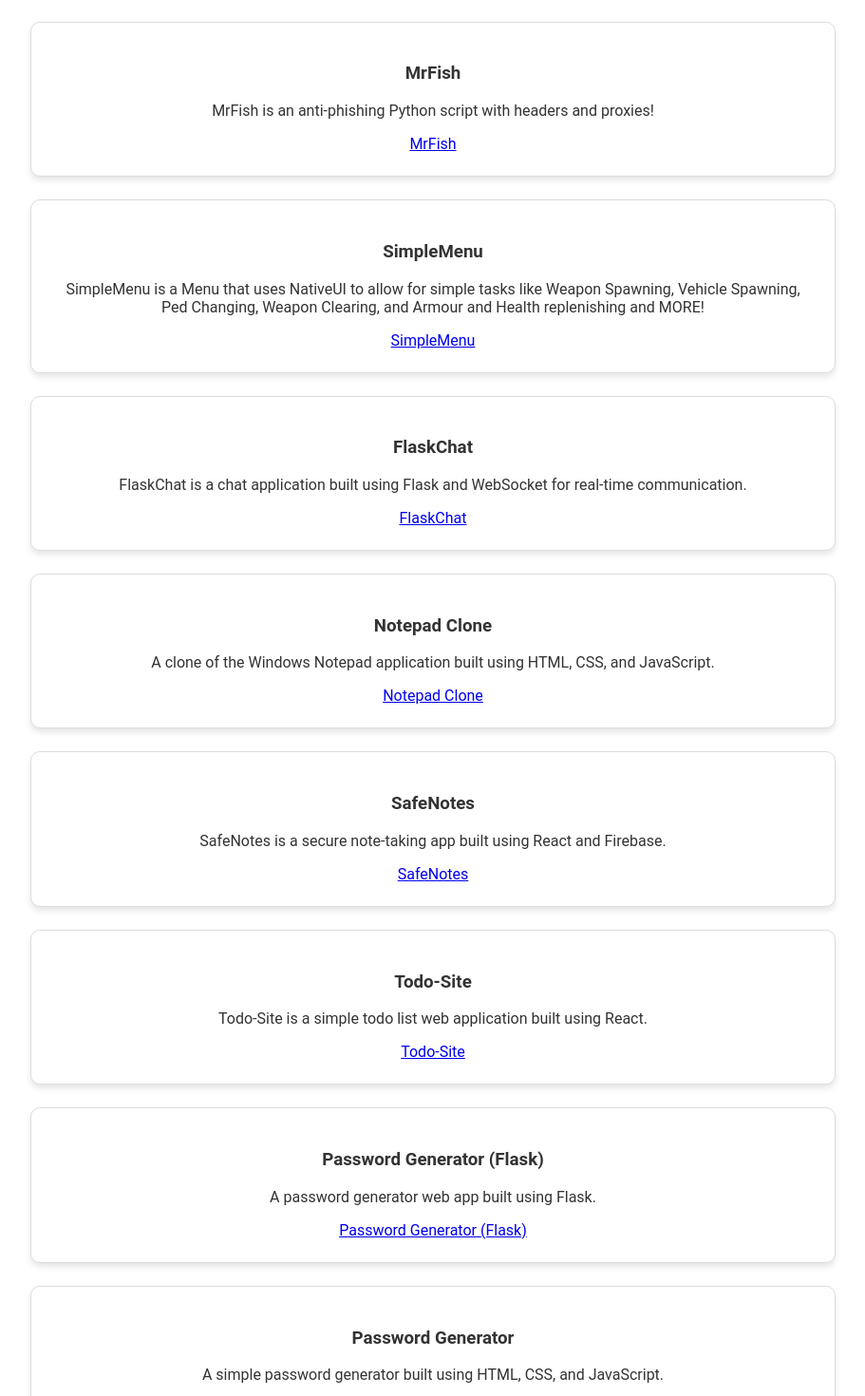
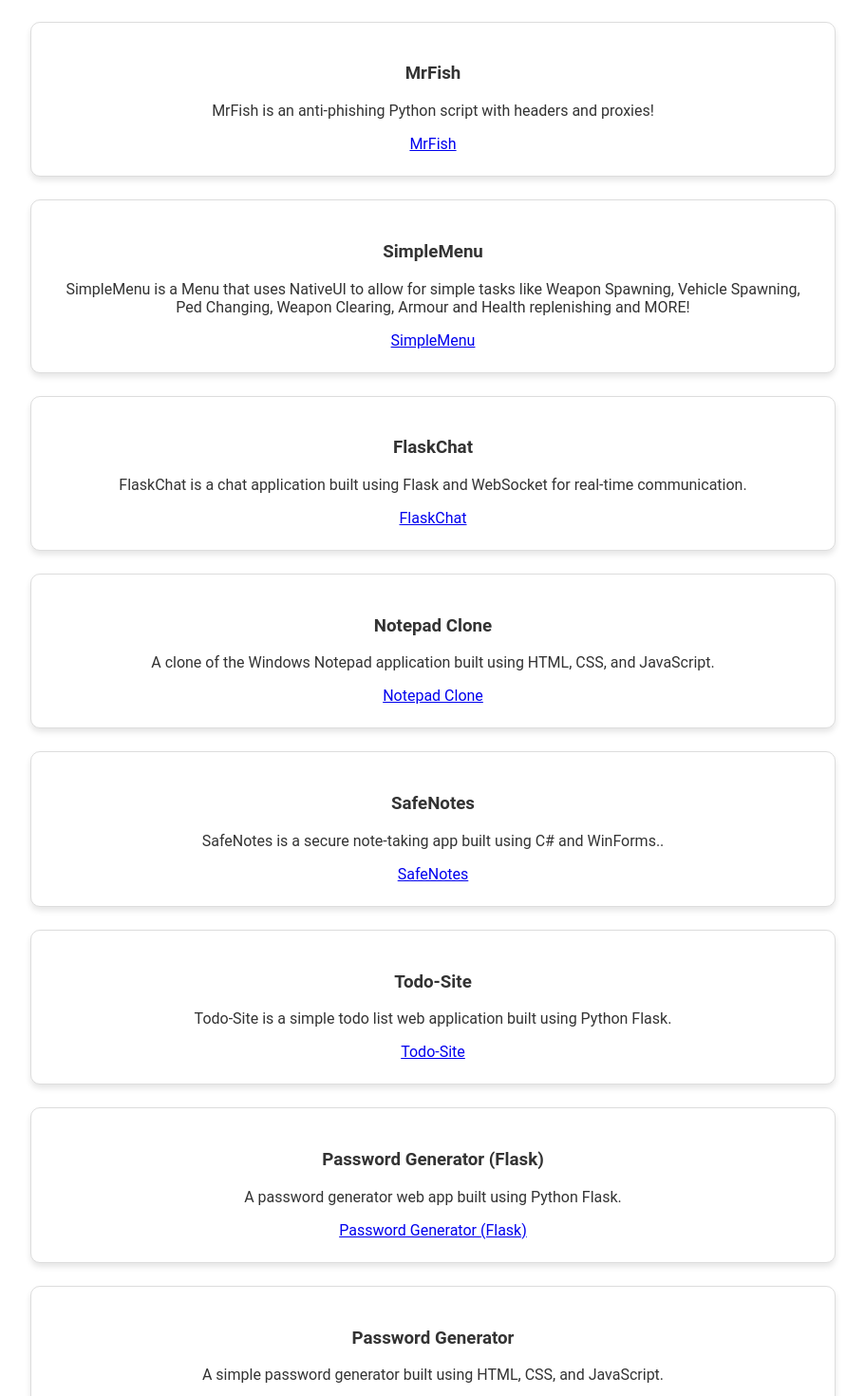
Before and after one commit to Thymester/MyBio-React, a React (Create React App) app: page / in a window 1280 px wide. Shown: the part 541-2011 px from the top of the page at 95% size, without its empty margins (184-1095 px from the left). Built offline with nearby package versions, Linux system fonts and the light colour scheme.

Commit message:
Update Portfolio.js

```diff
--- a/src/components/Portfolio.js
+++ b/src/components/Portfolio.js
@@ -15,7 +15,7 @@
       <div className="portfolio-item">
         <div className="project-details">
           <h3>SimpleMenu</h3>
-          <p>SimpleMenu is a Menu that uses NativeUI to allow for simple tasks like Weapon Spawning, Vehicle Spawning, Ped Changing, Weapon Clearing, and Armour and Health replenishing and MORE!</p>
+          <p>SimpleMenu is a Menu that uses NativeUI to allow for simple tasks like Weapon Spawning, Vehicle Spawning, Ped Changing, Weapon Clearing, Armour and Health replenishing and MORE!</p>
           <a href="https://github.com/Thymester/SimpleMenu" target="_blank" rel="noreferrer">SimpleMenu</a>
         </div>
       </div>
@@ -36,21 +36,21 @@
       <div className="portfolio-item">
         <div className="project-details">
           <h3>SafeNotes</h3>
-          <p>SafeNotes is a secure note-taking app built using React and Firebase.</p>
+          <p>SafeNotes is a secure note-taking app built using C# and WinForms..</p>
           <a href="https://github.com/Thymester/SafeNotes" target="_blank" rel="noreferrer">SafeNotes</a>
         </div>
       </div>
       <div className="portfolio-item">
         <div className="project-details">
           <h3>Todo-Site</h3>
-          <p>Todo-Site is a simple todo list web application built using React.</p>
+          <p>Todo-Site is a simple todo list web application built using Python Flask.</p>
           <a href="https://github.com/Thymester/Todo-Site" target="_blank" rel="noreferrer">Todo-Site</a>
         </div>
       </div>
       <div className="portfolio-item">
         <div className="project-details">
           <h3>Password Generator (Flask)</h3>
-          <p>A password generator web app built using Flask.</p>
+          <p>A password generator web app built using Python Flask.</p>
           <a href="https://github.com/Thymester/Password-Generator-Flask" target="_blank" rel="noreferrer">Password Generator (Flask)</a>
         </div>
       </div>
```
